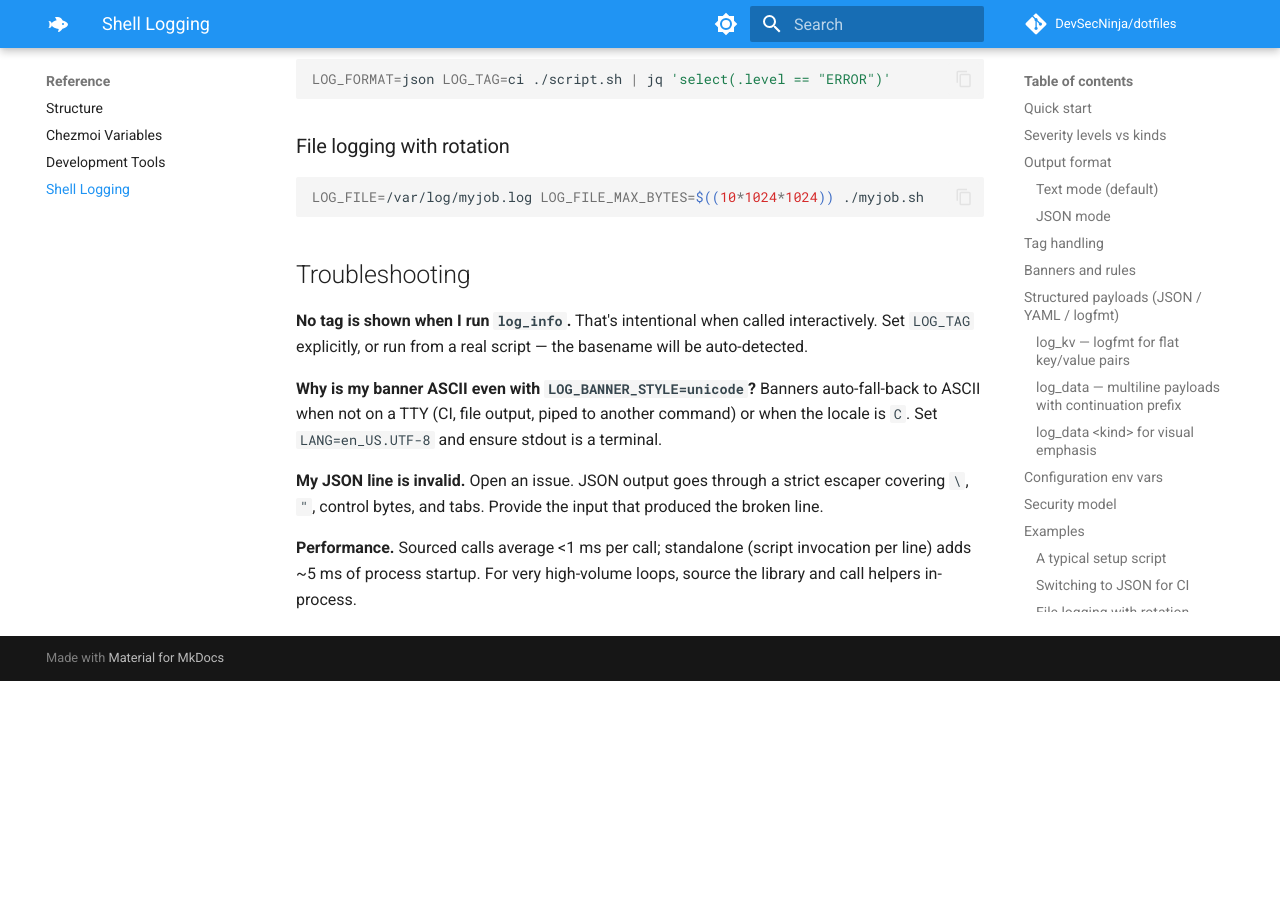
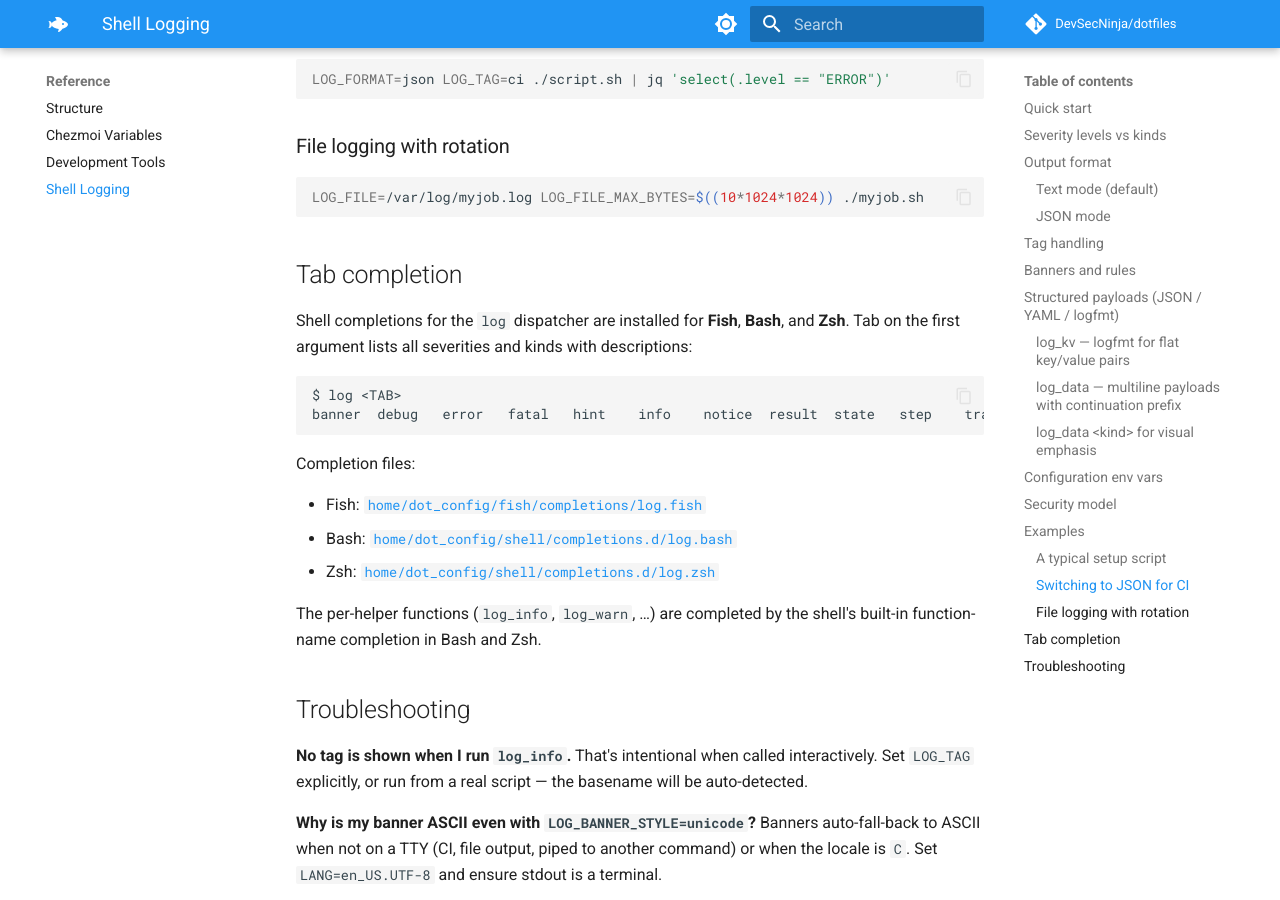
Before and after one commit to DevSecNinja/dotfiles, an MkDocs documentation site: the page built from docs/logging.md, in a window 1280 px wide and 900 px high, scrolled down 6642 px. Built offline with MkDocs 1.6.1 and Material for MkDocs 9.7.7, drawn with Linux system fonts in a browser that asks for light colours; comment, search, counter and statistics services are not loaded; before the commit the page ends 7323 px from its top, so only the background shows below that.

Commit message:
feat(log): add tab completion for log dispatcher
Adds shell completions for the \`log\` command from log.sh:

- Fish: completes first arg with severities and kinds (with descriptions)
- Bash: \`complete -F\` with file fallback for subsequent args
- Zsh: \`_describe\`-based completion; self-defers registration via precmd
  hook because compinit runs after this file is sourced

Per-helper functions (log_info, log_warn, ...) are already covered by
the shells' built-in function-name completion.

Docs: add a 'Tab completion' section to docs/logging.md.

````diff
--- a/docs/logging.md
+++ b/docs/logging.md
@@ -263,6 +263,26 @@ LOG_FORMAT=json LOG_TAG=ci ./script.sh | jq 'select(.level == "ERROR")'
 LOG_FILE=/var/log/myjob.log LOG_FILE_MAX_BYTES=$((10*1024*1024)) ./myjob.sh
 ```
 
+## Tab completion
+
+Shell completions for the `log` dispatcher are installed for **Fish**,
+**Bash**, and **Zsh**. Tab on the first argument lists all severities and
+kinds with descriptions:
+
+```text
+$ log <TAB>
+banner  debug   error   fatal   hint    info    notice  result  state   step    trace   warn
+```
+
+Completion files:
+
+- Fish: [`home/dot_config/fish/completions/log.fish`](https://github.com/DevSecNinja/dotfiles/blob/main/home/dot_config/fish/completions/log.fish)
+- Bash: [`home/dot_config/shell/completions.d/log.bash`](https://github.com/DevSecNinja/dotfiles/blob/main/home/dot_config/shell/completions.d/log.bash)
+- Zsh: [`home/dot_config/shell/completions.d/log.zsh`](https://github.com/DevSecNinja/dotfiles/blob/main/home/dot_config/shell/completions.d/log.zsh)
+
+The per-helper functions (`log_info`, `log_warn`, …) are completed by the
+shell's built-in function-name completion in Bash and Zsh.
+
 ## Troubleshooting
 
 **No tag is shown when I run `log_info`.**
````
Also changed, not shown: 3 other files.
